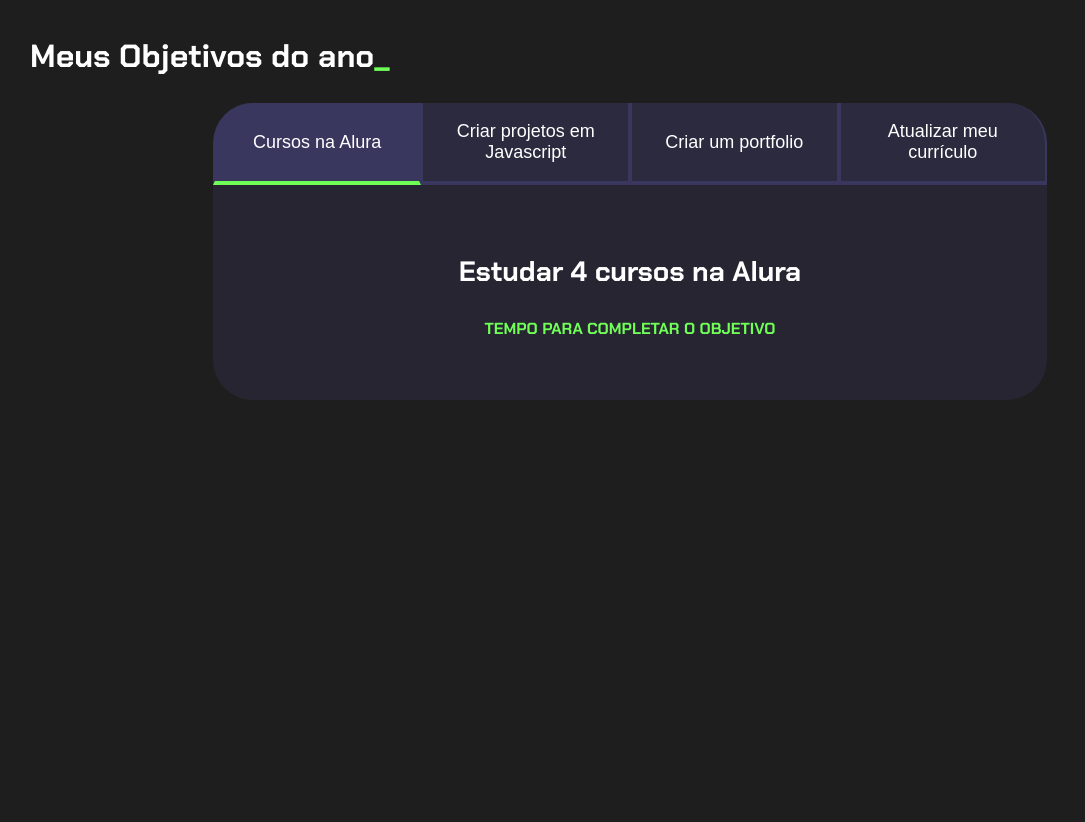
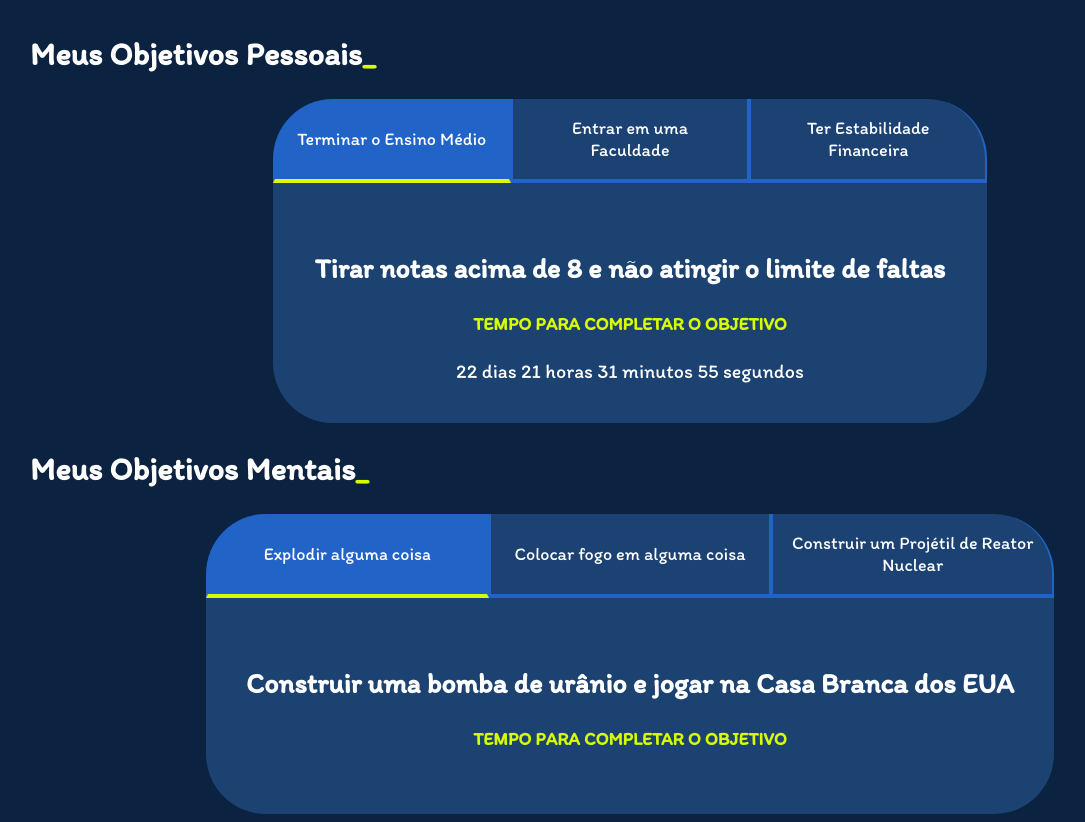
Before and after one commit to Marianagnann/Projeto-de-Vida, a plain HTML site: page index.html in a window 1280 px wide. Shown: the whole page, without its empty margins (10-1095 px from the left). Before the commit the page ends 800 px from the top, so only its background shows below. Drawn offline with Linux system fonts and the light colour scheme.

Commit message:
Modifica Arquivos

```diff
--- a/index.html
+++ b/index.html
@@ -10,34 +10,60 @@
 
  <body>
      <section class="conteudo-principal">
-         <h2 class="titulo-principal">Meus Objetivos do ano<span>_</span></h2>
+         <h2 class="titulo-principal">Meus Objetivos Pessoais<span>_</span></h2>
          <div class="conteudo">
           <div class="botoes">
-             <button class="botao ativo">Cursos na Alura</button>
-             <button class="botao">Criar projetos em Javascript</button>
-             <button class="botao">Criar um portfolio</button>
-             <button class="botao">Atualizar meu currículo</button>
+             <button class="botao ativo">Terminar o Ensino Médio</button>
+             <button class="botao">Entrar em uma Faculdade</button>
+             <button class="botao">Ter Estabilidade Financeira</button>
           </div>
           <div class="abas-textos">
             <div class="aba-conteudo ativo">
-                <h3 class="aba-conteudo-titulo-principal">Estudar 4 cursos na Alura</h3>
+                <h3 class="aba-conteudo-titulo-principal">Tirar notas acima de 8 e não atingir o limite de faltas</h3>
                 <h4 class="aba-conteudo-titulo-secundario">Tempo para completar o objetivo</h4>
+                <div class="contador"></div>
             </div>
             <div class="aba-conteudo">
-                <h3 class="aba-conteudo-titulo-principal">Estudar 4 cursos na Alura</h3>
+                <h3 class="aba-conteudo-titulo-principal">Estudar para o vestibular da UFPR</h3>
                 <h4 class="aba-conteudo-titulo-secundario">Tempo para completar o objetivo</h4>
+                <div class="contador"></div>
             </div>
             <div class="aba-conteudo">
-                <h3 class="aba-conteudo-titulo-principal">Estudar 4 cursos na Alura</h3>
+                <h3 class="aba-conteudo-titulo-principal">Não ficar endividada e não depender de empréstimos</h3>
                 <h4 class="aba-conteudo-titulo-secundario">Tempo para completar o objetivo</h4>
-            </div>
-            <div class="aba-conteudo">
-                <h3 class="aba-conteudo-titulo-principal">Estudar 4 cursos na Alura</h3>
-                <h4 class="aba-conteudo-titulo-secundario">Tempo para completar o objetivo</h4>
+                <div class="contador"></div>
             </div>
           </div>
          </div>
      </section>
+
+     <section class="conteudo-principal">
+        <h2 class="titulo-principal">Meus Objetivos Mentais<span>_</span></h2>
+        <div class="conteudo">
+         <div class="botoes">
+            <button class="botao ativo">Explodir alguma coisa</button>
+            <button class="botao">Colocar fogo em alguma coisa</button>
+            <button class="botao">Construir um Projétil de Reator Nuclear</button>
+         </div>
+         <div class="abas-textos">
+           <div class="aba-conteudo ativo">
+               <h3 class="aba-conteudo-titulo-principal">Construir uma bomba de urânio e jogar na Casa Branca dos EUA</h3>
+               <h4 class="aba-conteudo-titulo-secundario">Tempo para completar o objetivo</h4>
+               <div class="contador"></div>
+           </div>
+           <div class="aba-conteudo">
+               <h3 class="aba-conteudo-titulo-principal">Javascript</h3>
+               <h4 class="aba-conteudo-titulo-secundario">Tempo para completar o objetivo</h4>
+               <div class="contador"></div>
+           </div>
+           <div class="aba-conteudo">
+               <h3 class="aba-conteudo-titulo-principal">Separar meus melhores projetos</h3>
+               <h4 class="aba-conteudo-titulo-secundario">Tempo para completar o objetivo</h4>
+               <div class="contador"></div>
+           </div>
+         </div>
+        </div>
+    </section>
      <script src="main.js"></script>
  </body>
  </html>
--- a/main.js
+++ b/main.js
@@ -1,12 +1,35 @@
 const botoes = document.querySelectorAll(".botao");
+const textos = document.querySelectorAll(".aba-conteudo");
 
 for(let i=0;i <botoes.length;i++){
     botoes[i].onclick = function(){
 
         for(let j=0;j<botoes.length;j++){
             botoes[j].classList.remove("ativo");
+            textos[j].classList.remove("ativo");
         }
 
         botoes[i].classList.add("ativo");
+        textos[i].classList.add("ativo");
     }
 }
+
+const contadores = document.querySelectorAll(".contador");
+const tempoObjetivo1 = new Date("2025-05-15T00:00:00");
+
+contadores[0].textContent = calculaTempo(tempoObjetivo1);
+
+function calculaTempo(tempoObjetivo){
+    let tempoAtual = new Date();
+    let tempoFinal = tempoObjetivo - tempoAtual;
+    let segundos = Math.floor(tempoFinal/1000);
+    let minutos = Math.floor(segundos/60);
+    let horas = Math.floor(minutos/60);
+    let dias = Math.floor(horas/24);
+
+    segundos %= 60;
+    minutos %= 60;
+    horas %= 24;
+
+    return dias + " dias " + horas + " horas " + minutos + " minutos " + segundos + " segundos";
+}
--- a/style.css
+++ b/style.css
@@ -1,20 +1,19 @@
-@import url('https://fonts.googleapis.com/css2?family=Chakra+Petch:wght@400;700&display=swap');
+@import url('https://fonts.googleapis.com/css2?family=Itim&display=swap');
 
  :root {
-     --cor-de-fundo: #1E1E1E;
-     --verde: #6FFF57;
-     --branco: #FFFFFF;
-     --botao-ativo: #3A375E;
-     --botao-inativo: rgba(58, 55, 94, 0.5);
-     --texto-fundo: rgba(58, 55, 94, 0.3);
+     --cor-de-fundo: #0b2341;
+     --amarelo: #d7fc03;
+     --branco: #ffffff;
+     --botao-ativo: #2163c7;
+     --botao-inativo:#1b4272;
+     --texto-fundo: #1b4270;
  }
 
  body {
      background-color: var(--cor-de-fundo);
      color: var(--branco);
-     font-family: 'Chakra Petch', sans-serif;
+     font-family: "Itim", cursive;
  }
-
 
  .conteudo-principal {
      display: flex;
@@ -33,11 +32,11 @@
  }
 
  .titulo-principal span {
-     color: var(--verde);
+     color: var(--amarelo);
  }
 
  .botao {
-     font-family: "Crakra Petch", sans-serif;
+     font-family: "Itim", cursive;
      background-color: var(--botao-inativo);
      color: var(--branco);
      display: flex;
@@ -53,7 +52,7 @@
  }
 
  .botao:first-child {
-     border-radius: 40px 40px 0 0;
+     border-radius: 60px 60px 0 0;
  }
 
  .botoes {
@@ -62,13 +61,13 @@
 
 .botao.ativo {
     background-color: var(--botao-ativo);
-    border-bottom: 4px solid var(--verde);
+    border-bottom: 4px solid var(--amarelo);
 }
 
 .abas-textos {
     background-color: var(--texto-fundo);
     padding: 40px;
-    border-radius: 0 0 40px 40px;
+    border-radius: 0 0 60px 60px;
 }
 
 .aba-conteudo.ativo {
@@ -80,14 +79,20 @@
 }
 
 .aba-conteudo-titulo-principal {
-    font-size: 28px;
+    font-size: 28px; /* Tamanho padrão */
     text-align: center;
 }
 
 .aba-conteudo-titulo-secundario{
+    font-size: 18px;
     text-align: center;
-    color: var(--verde);
+    color: var(--amarelo);
     text-transform: uppercase;
+}
+
+.contador{
+    font-size: 20px;
+    text-align: center;
 }
 
  @media screen and (min-width: 768px) {
@@ -95,9 +100,9 @@
         display: flex;
     }
     .botao:first-child {
-        border-radius: 40px 0 0 0;
+        border-radius: 60px 0 0 0;
     }
     .botao:last-child {
-        border-radius: 0 40px 0 0;
+        border-radius: 0 60px 0 0;
     }
  }
```
